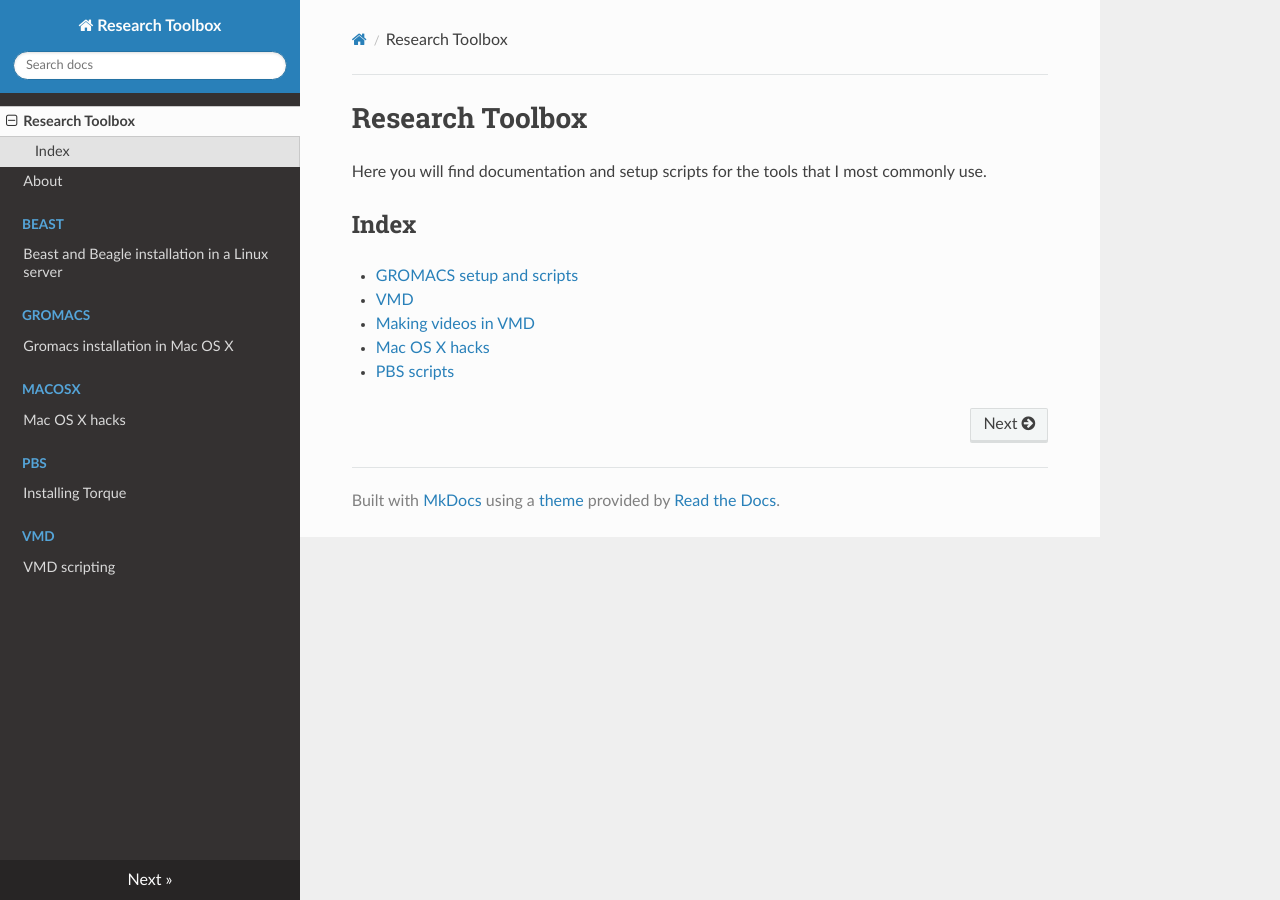
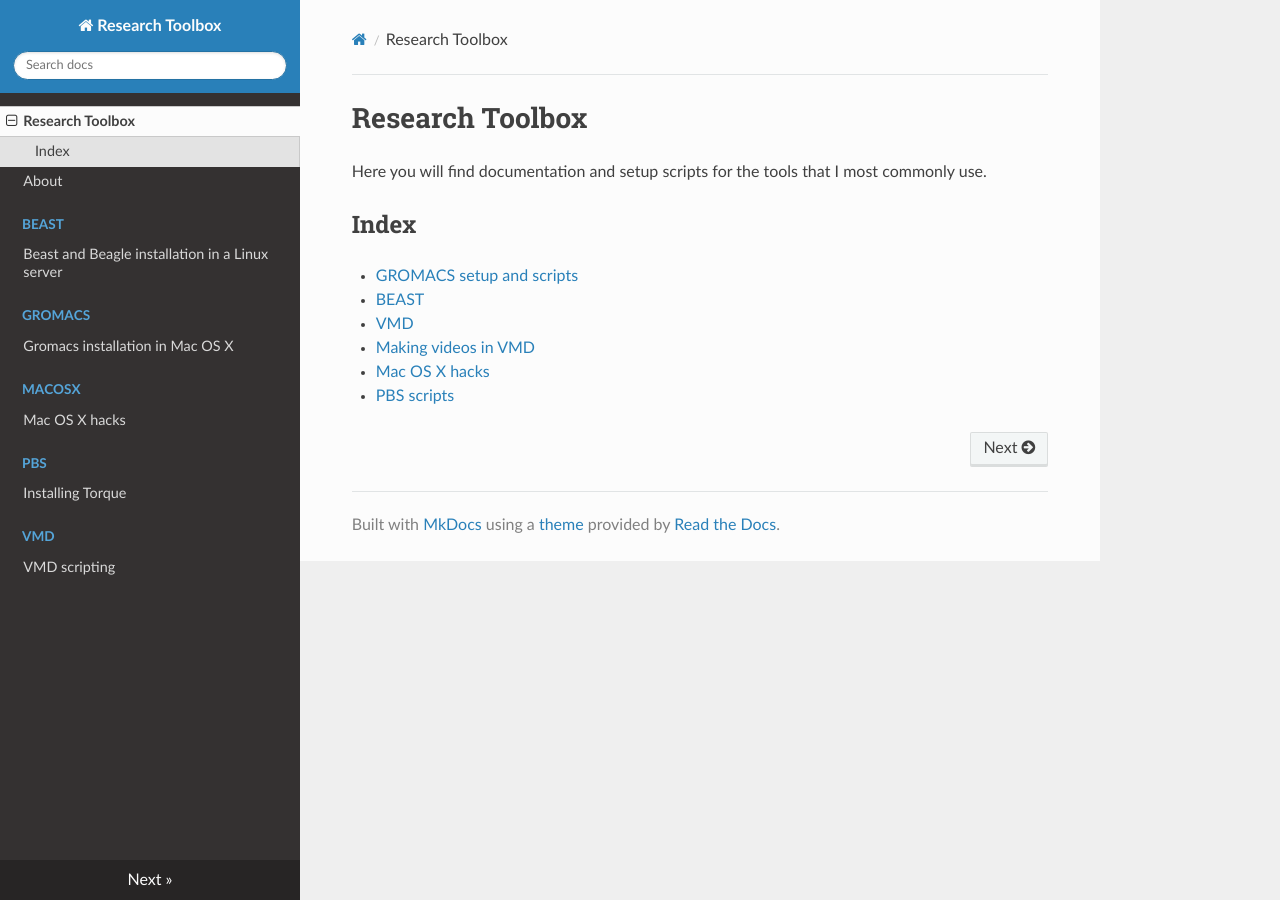
Before and after one commit to BioKT/ResDocs, an MkDocs documentation site: the page built from docs/index.md, in a window 1280 px wide. Built offline with MkDocs 1.6.1, drawn with Linux system fonts in a browser that asks for light colours; nearby versions of some CDN libraries.

Commit message:
changed index

```diff
--- a/docs/index.md
+++ b/docs/index.md
@@ -6,7 +6,8 @@ tools that I most commonly use.
 ## Index
 
 * [GROMACS setup and scripts](Gromacs/installation.md)
+* [BEAST](Beast/installation.md)
 * [VMD](VMD/tools.md)
 * [Making videos in VMD](VMD/tools.md)
 * [Mac OS X hacks](MacOSX/hacks.md)
-* [PBS scripts](PBS/archer.md)
+* [PBS scripts](PBS/documentation.md)
```
